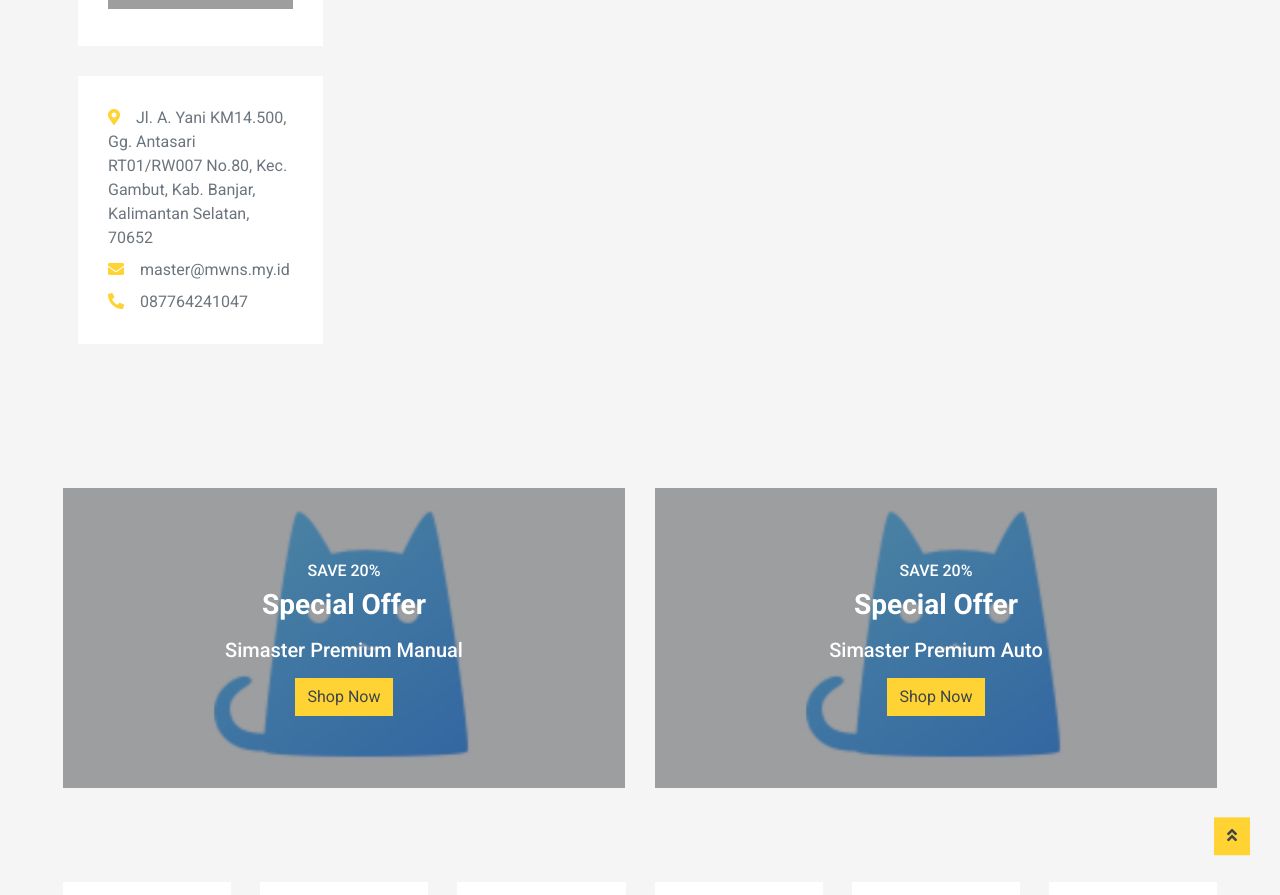
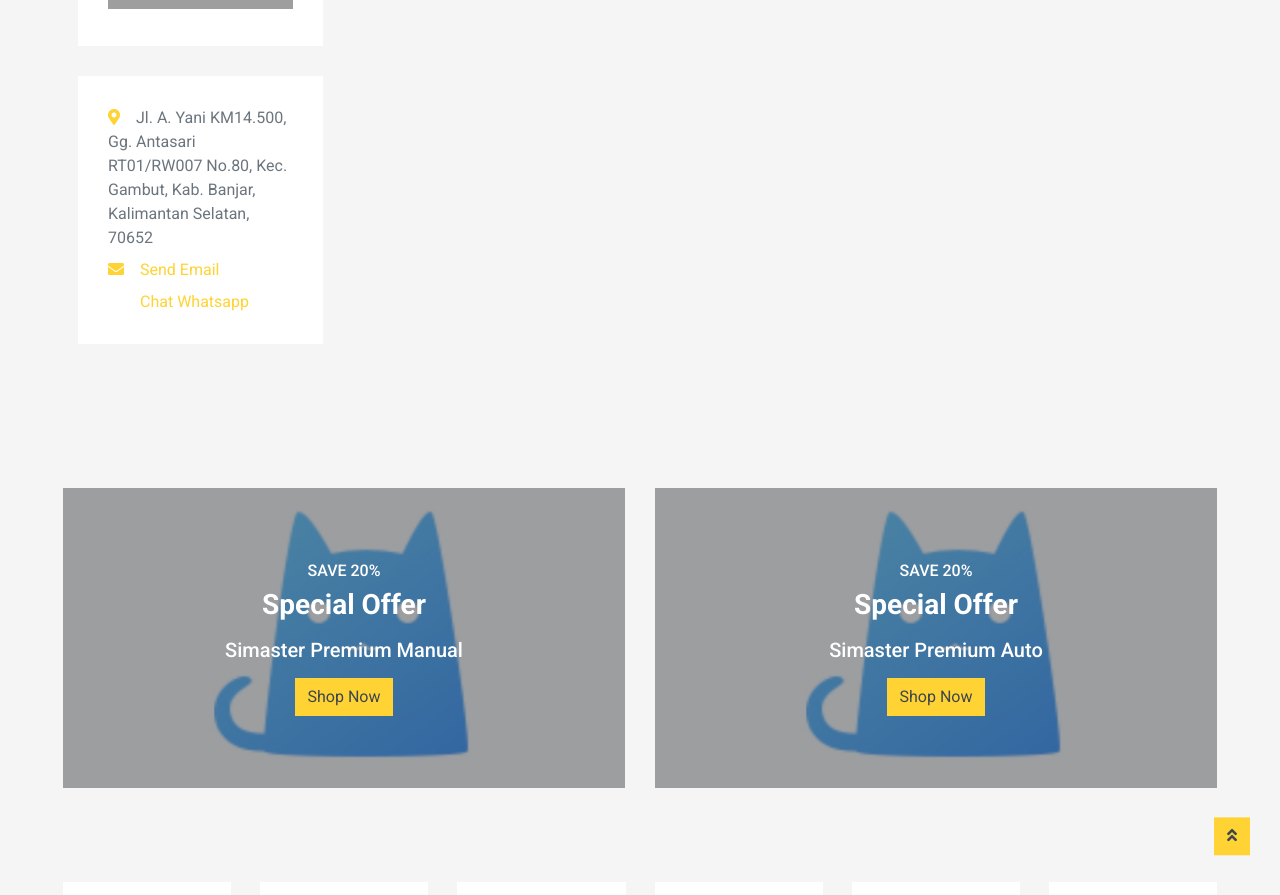
Before and after one commit to mwnsofficial/simaster, a Jekyll site: the page built from contact.html, in a window 1280 px wide and 900 px high, scrolled down 2387 px. Shown: the top 895 px of the window. Built offline with Jekyll 4.4.1, drawn with Linux system fonts in a browser that asks for light colours; nearby versions of some CDN libraries; grey boxes are pictures that could not be loaded.

Commit message:
Update contact.html

```diff
--- a/contact.html
+++ b/contact.html
@@ -112,8 +112,8 @@
                 </div>
                 <div class="bg-light p-30 mb-3">
                 <p class="mb-2"><i class="fa fa-map-marker-alt text-primary mr-3"></i>Jl. A. Yani KM14.500, Gg. Antasari RT01/RW007 No.80, Kec. Gambut, Kab. Banjar, Kalimantan Selatan, 70652</i></p>
-                <p class="mb-2"><i class="fa fa-envelope text-primary mr-3"></i>master@mwns.my.id</p>
-                <p class="mb-0"><i class="fa fa-phone-alt text-primary mr-3"></i>087764241047</p>
+                <p class="mb-2"><i class="fa fa-envelope text-primary mr-3"></i><a href="mailto:myarachma92@gmail.com">Send Email</a></p>
+                <p class="mb-0"><i class="fa fa-whatsapp text-primary mr-3"></i><a href="https://api.whatsapp.com/send?phone=6287764241047&text=saya%20ingin%20bertanya%20master">Chat Whatsapp</a></p>
                 </div>
             </div>
         </div>
```
